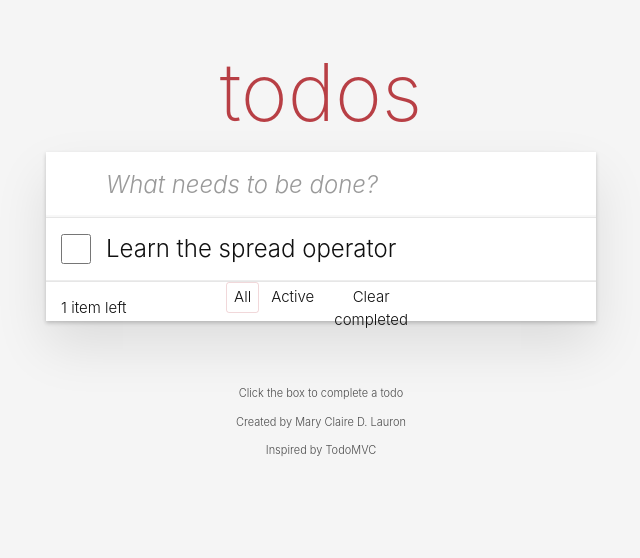
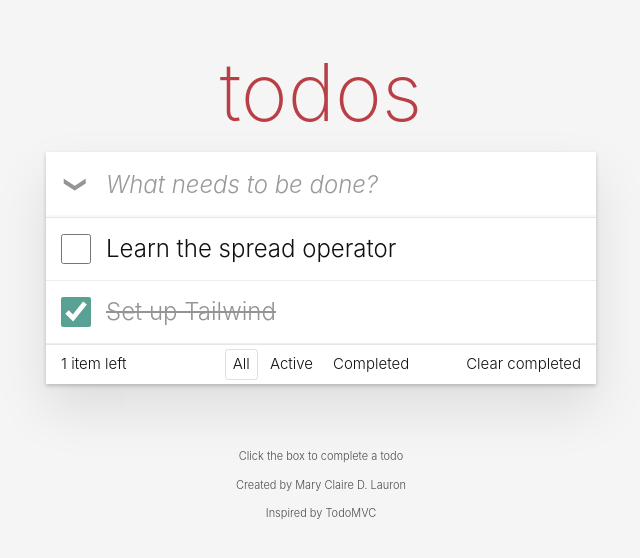
Before and after one commit to maryclairelauron/csit340-todomvc, a React (Vite) app: page / in a window 1280 px wide. Shown: the top 558 px of the page, without its empty margins (319-959 px from the left). Built offline with nearby package versions, Linux system fonts and the light colour scheme.

Commit message:
feat: render todos from state with map

```diff
--- a/src/components/Todos.jsx
+++ b/src/components/Todos.jsx
@@ -1,7 +1,13 @@
+import { useState } from 'react'
+
 function Todos() {
+  const [todos] = useState([
+    { id: 1, text: 'Learn the spread operator', completed: false },
+    { id: 2, text: 'Set up Tailwind', completed: true },
+  ])
+
   return (
     <section className="mx-auto max-w-[550px]">
-
       <h1 className="text-center text-[80px] font-extralight text-[#b83f45]">
         todos
       </h1>
@@ -20,17 +26,29 @@
             htmlFor="toggle-all"
             className="absolute -top-[66px] left-0 flex h-[65px] w-[60px] cursor-pointer items-center justify-center text-[22px] text-[#949494] peer-checked:text-[#484848]"
           >
-            <span className="rotate-90"></span>
+            <span className="rotate-90">❯</span>
           </label>
 
           <ul>
-            <li className="group relative flex items-center border-b border-[#ededed] text-2xl">
+            {todos.map((todo) => (
+              <li
+                key={todo.id}
+                className="group relative flex items-center border-b border-[#ededed] text-2xl"
+              >
                 <input
                   type="checkbox"
+                  checked={todo.completed}
+                  readOnly
                   className="ml-[15px] size-[30px] shrink-0 cursor-pointer accent-[#59a193]"
                 />
-              <span className="flex-1 py-[15px] pr-[60px] pl-[15px] break-all">
-                Learn the spread operator
+                <span
+                  className={
+                    todo.completed
+                      ? 'flex-1 py-[15px] pr-[60px] pl-[15px] break-all text-[#949494] line-through'
+                      : 'flex-1 py-[15px] pr-[60px] pl-[15px] break-all'
+                  }
+                >
+                  {todo.text}
                 </span>
                 <button
                   type="button"
@@ -39,6 +57,7 @@
                   ×
                 </button>
               </li>
+            ))}
           </ul>
         </main>
 
@@ -46,7 +65,6 @@
           <span>
             <strong className="font-light">1</strong> item left
           </span>
-
           <ul className="flex justify-center gap-1">
             <li>
               <button
@@ -69,12 +87,14 @@
                 type="button"
                 className="cursor-pointer rounded-[3px] border border-transparent px-[7px] py-[3px] hover:border-[#b83f45]/10"
               >
-                Clear completed
+                Completed
               </button>
             </li>
           </ul>
+          <button type="button" className="cursor-pointer justify-self-end hover:underline">
+            Clear completed
+          </button>
         </footer>
-
       </div>
     </section>
   )
```
Lines whose indentation alone changed are shown as unchanged.
